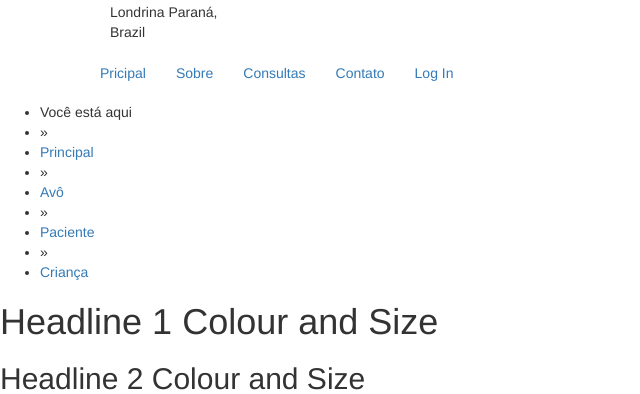
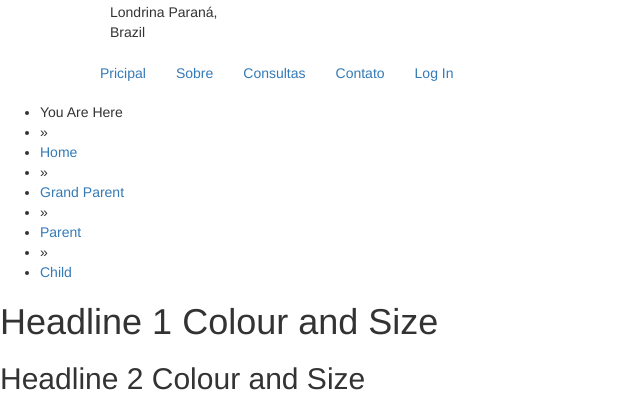
Before and after one commit to gpdax/HMS, a PHP site: page /full-width.php in a window 1280 px wide. Shown: the part 288-682 px from the top of the page, without its empty margins (0-640 px from the left). Run offline with PHP 8.4, Linux system fonts and the light colour scheme; a stand-in replaces the project's code that opens the database connection; some libraries are stand-ins or nearby versions.

Commit message:
Update full-width.php

```diff
--- a/full-width.php
+++ b/full-width.php
@@ -5,15 +5,15 @@ include("header.php");
 <div class="wrapper col2">
   <div id="breadcrumb">
     <ul>
-      <li class="first">Você está aqui</li>
+      <li class="first">You Are Here</li>
       <li>&#187;</li>
-      <li><a href="#">Principal</a></li>
+      <li><a href="#">Home</a></li>
       <li>&#187;</li>
-      <li><a href="#">Avô</a></li>
+      <li><a href="#">Grand Parent</a></li>
       <li>&#187;</li>
-      <li><a href="#">Paciente</a></li>
+      <li><a href="#">Parent</a></li>
       <li>&#187;</li>
-      <li class="current"><a href="#">Criança</a></li>
+      <li class="current"><a href="#">Child</a></li>
     </ul>
   </div>
 </div>
```
